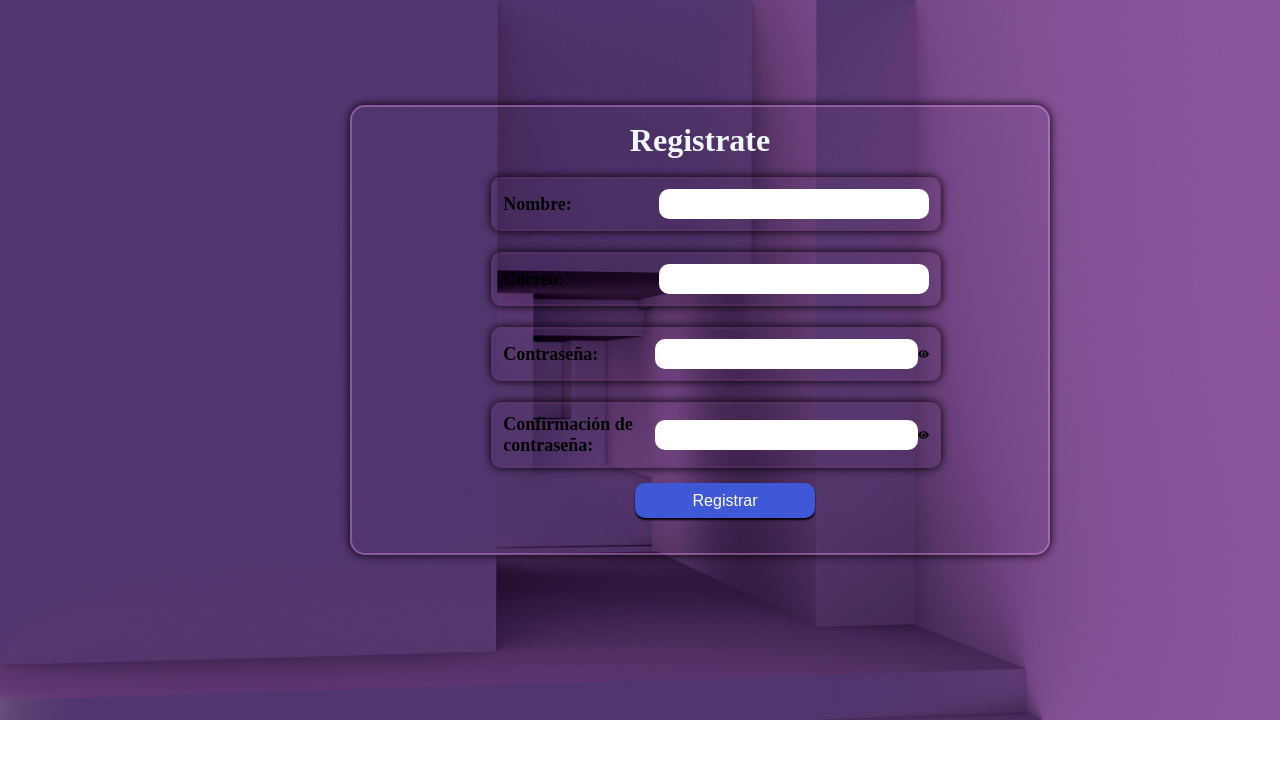
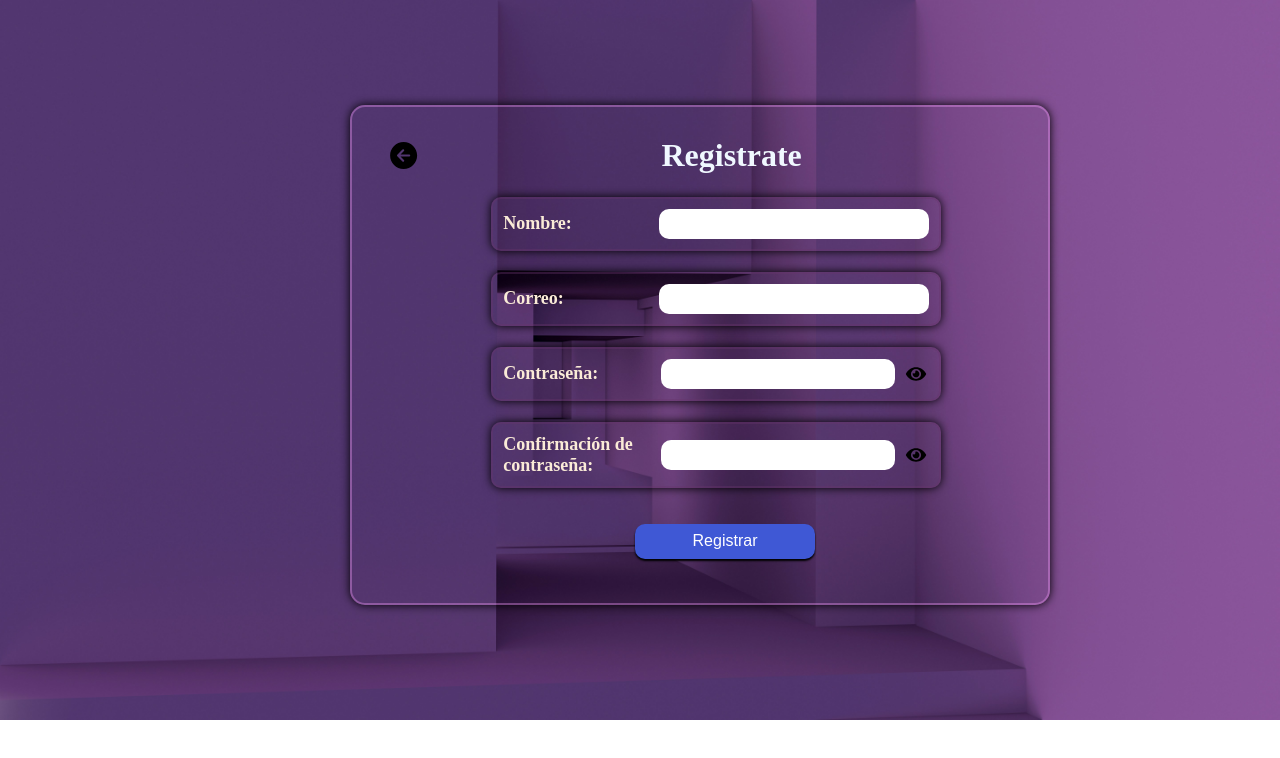
Before and after one commit to iDanteh/platform_mvc, a React (Vite) app: page / in a window 1280 px wide. Both pictures are taken after a click on the element "Registrarse". Shown: the top 758 px of the page. Built offline with nearby package versions, Linux system fonts and the light colour scheme; no server answers.

Commit message:
UpdateRegister&&Accounts

```diff
--- a/src/components/RegisterForm.jsx
+++ b/src/components/RegisterForm.jsx
@@ -1,63 +1,61 @@
-import React, { useEffect, useState } from 'react';
+import React, { useState } from 'react';
 import { FaEye, FaEyeSlash } from 'react-icons/fa';
 
-function RegisterForm({onSubmit}){
+const RegisterForm = ({onSubmit}) => {
     const [showPassword, setShowPassword] = useState(false);
     const [formData, setFormData] = useState({
             name_admin: "",
             email: "",
             password: "",
     });
+    const [confirmarContraseña, setConfirmPassword] = useState("");
+    const [errorMessage, setErrorMessage] = useState("");
 
     const handleChange = (e) => {
         const { name, value } = e.target;
         setFormData({ ...formData, [name]: value });
     };
 
+    const handleConfirmarContra = (e) => {
+        setConfirmPassword(e.target.value);
+    }
+
     const handleFormRegister = (e) => {
         e.preventDefault();
+
+        if(formData.password !== confirmarContraseña){
+            setErrorMessage("Las contraseñas no coinciden");
+            return;
+        }
+        setErrorMessage("");
         onSubmit(formData);
 
         setFormData({
-            nombre_user: "",
-            apellido_pat: "",
-            apellido_mat: "",
-            phone_user: "",
+            name_admin: "",
             email: "",
             password: "",
         });
-    }
+        setConfirmPassword("");
+    };
 
     return (
-        <>
             <div className='div-register-form'>
                 <form onSubmit={handleFormRegister}>
                     <div className='div-box-admin'>
                         <label htmlFor="nombre">Nombre: </label>
                         <br />
-                        <input type="text" id='nombre'/>
+                        <input type="text" id='nombre' name='name_admin' value={formData.name_admin} onChange={handleChange} required/>
                     </div>
                     <br />
                     <div className='div-box-admin'>
                         <label htmlFor="correo">Correo:</label><br />
-                        <input type="email" name="correo" id="correo" />
+                        <input type="email" name="email" id="correo" value={formData.email} onChange={handleChange} required/>
                     </div>
                     <br />
                     <div className='div-box-admin'>
                         <label htmlFor="password">Contraseña:</label><br />
-                        <input type="password" name="password" id="password" />
-                        {showPassword ? (
-                            <FaEyeSlash
-                                className="icon"
-                                onClick={() => setShowPassword(false)}/>
-                                ) : (
-                                 <FaEye className="icon" onClick={() => setShowPassword(true)} />
-                        )}
-                    </div>
-                    <br />
-                    <div className='div-box-admin'>
-                        <label htmlFor="confirPass">Confirmación de contraseña:</label> <br />
-                        <input type="password" name="confirPass" id="confirPass" />
+                        <div className='password-div'>
+                            <input type={showPassword ? "text" : "password"} name="password" id="password" value={formData.password} onChange={handleChange} required/>
                             {showPassword ? (
                                 <FaEyeSlash
                                     className="icon"
@@ -67,10 +65,28 @@ function RegisterForm({onSubmit}){
                             )}
                         </div>
 
+                    </div>
+                    <br />
+                    <div className='div-box-admin'>
+                        <label htmlFor="confirPass">Confirmación de contraseña:</label> <br />
+                        <div className='password-div'>
+                            <input type={showPassword ? "text" : "password"} name="confirPass" id="confirPass" value={confirmarContraseña} onChange={handleConfirmarContra} required/>
+                            {showPassword ? (
+                                <FaEyeSlash
+                                    className="icon"
+                                    onClick={() => setShowPassword(false)}/>
+                                    ) : (
+                                    <FaEye className="icon" onClick={() => setShowPassword(true)} />
+                            )}
+                        </div>
+
+                    </div>
+                    <br />
+                    {errorMessage && <p className="error-message">{errorMessage}</p>}
+                    <button type="submit" className='btn-register-admin'> Registrar</button>
                 </form>
-                <button type="submit" className='btn-register-admin'> Registrar</button>
             </div>
-        </>
     );
-}
+};
+
 export default RegisterForm;
--- a/src/components/TableAccount.jsx
+++ b/src/components/TableAccount.jsx
@@ -1,11 +1,39 @@
-import React, {useState} from 'react';
-function TableAccount() {
+import React, { useEffect, useState } from 'react';
+const TableAccount = () => {
 
 
     return (
-        <>
-
-        </>
+        <div className="table-container">
+            <table className="table-accounts">
+                <thead>
+                    <tr>
+                        <th>Nombre</th>
+                        <th>Correo</th>
+                        <th>Contraseña Correo</th>
+                        <th>Plataforma</th>
+                        <th>Perfil</th>
+                        <th>Contraseña</th>
+                    </tr>
+                </thead>
+                <tbody>
+                    {subscriptions.length > 0 ? (
+                        subscriptions.map((sub) => (
+                            <tr key={sub.id_Subscription}>
+                                <td>{sub.name_user}</td>
+                                <td>{sub.email}</td>
+                                <td>{sub.platform}</td>
+                                <td>{sub.perfil}</td>
+                                <td>{sub.password}</td>
+                            </tr>
+                        ))
+                    ) : (
+                        <tr>
+                            <td colSpan="10">No hay suscripciones registradas.</td>
+                        </tr>
+                    )}
+                </tbody>
+            </table>
+        </div>
     )
 }
 export default TableAccount;
--- a/src/pages/RegisterAdmin.jsx
+++ b/src/pages/RegisterAdmin.jsx
@@ -3,9 +3,12 @@ import Modal from '../components/Modal.jsx';
 import RegisterForm from '../components/RegisterForm.jsx';
 import '../styles/RegisterAdmin_Style.css';
 import { registerAdmin} from '../services/adminService.js';
+import { IoArrowBackCircle } from "react-icons/io5";
+import { useNavigate } from 'react-router-dom';
 function RegisterAdmin(){
     const [isModalOpen, setIsModalOpen] = useState(false);
     const [modalMessage, setModalMessage] = useState("");
+    const navigate = useNavigate();
     const handleRegisterAdmin = async (formData) => {
         try {
             const response = await registerAdmin(formData);
@@ -18,7 +21,11 @@ function RegisterAdmin(){
     };
     return (
         <div className='div-register-admin'>
-            <h1>Registrate</h1>
+            <div className='div-head'>
+                <IoArrowBackCircle className='back-icon' onClick={() => navigate('/')}></IoArrowBackCircle>
+                <h1>Registrate</h1>
+            </div>
+
             <br />
             <RegisterForm onSubmit={handleRegisterAdmin}/>
             <Modal isOpen={isModalOpen} message={modalMessage} onClose={() => setIsModalOpen(false)} />
--- a/src/routes/AppRoutes.jsx
+++ b/src/routes/AppRoutes.jsx
@@ -6,6 +6,7 @@ import { useAuth } from "../context/AuthContext.jsx";
 import Clients from "../pages/Clients.jsx";
 import Suscripciones from '../pages/Suscripciones.jsx';
 import RegisterAdmin from '../pages/RegisterAdmin.jsx';
+import Account from '../pages/Account.jsx';
 
 function Logout() {
     const { logout } = useAuth();
@@ -28,6 +29,7 @@ function AppRouter() {
                     <Route path="/dashboard" element={<Dashboard setSelectedPlatform={setSelectedPlatform} />} />
                     <Route path="/clients" element={<Clients />} />
                     <Route path="/suscripciones" element={<Suscripciones selectedPlatform={selectedPlatform} setSelectedPlatform={setSelectedPlatform} />} />
+                    <Route path="/cuentas" element={<Account />} />
                     <Route path="/logout" element={<Logout />} />
                     <Route path="/" element={<Navigate to="/dashboard" replace />} />
                 </>
--- a/src/services/suscripcionService.js
+++ b/src/services/suscripcionService.js
@@ -14,6 +14,16 @@ export const registerSubscription = async (formData) => {
 export const getSubscription = async () => {
     try {
         const response = await axiosInstance.get('/suscriptions');
+        return response.data;
+    } catch (error) {
+        console.log(error);
+        return [];
+    }
+};
+
+export const getSubscriptionNameUser = async () => {
+    try {
+        const response = await axiosInstance.get('/suscriptions/search');
         return response.data;
     } catch (error) {
         console.log(error);
--- /dev/null
+++ b/src/styles/Account_Style.css
@@ -0,0 +1,49 @@
+*{
+    padding: 0;
+    margin: 0;
+}
+.div-account{
+    padding: 20px;
+    flex: 1;
+    transition: margin-left 0.3s ease;
+    margin-left: 65px;
+    margin-top: 10px;
+    gap: 25px;
+    padding: 1rem;
+    border-radius: 10px;
+    box-shadow: 0 4px 8px rgba(0, 0, 0, 0.1);
+}
+.div-account h1{
+    color: aliceblue;
+}
+.div-account .search-container{
+    display: flex;
+    margin-right: 20px;
+    margin-left: 60%;
+    margin-bottom: 20px;
+}
+.search-container input {
+    padding: 8px 12px;
+    border-radius: 20px;
+    border: 1px solid #ccc;
+    font-size: 16px;
+    margin-right: 10px;
+}
+
+.search-container svg {
+    font-size: 24px;
+    color: #333;
+    margin-right: 10px;
+    cursor: pointer;
+}
+
+.search-container button {
+    font-size: 16px;
+    border-radius: 20px;
+    padding: 8px 16px;
+    background-color: #8026a1ad;
+    color: white;
+    border: none;
+    cursor: pointer;
+    box-shadow: 0 2px 4px rgba(0, 0, 0, 0.1);
+}
--- a/src/styles/Clients_Style.css
+++ b/src/styles/Clients_Style.css
@@ -6,8 +6,12 @@
     padding: 20px;
     flex: 1;
     transition: margin-left 0.3s ease;
-    margin-left: 25px;
-    margin-top: 50px;
+    margin-left: 38px;
+    margin-top: 18px;
+    gap: 25px;
+    padding: 1rem;
+    border-radius: 10px;
+    box-shadow: 0 4px 8px rgba(0, 0, 0, 0.1);
 }
 .formClient{
     margin-bottom: 15px;
@@ -23,6 +27,7 @@
 }
 .clients h1{
     margin-left: 25px;
+    color: aliceblue;
 }
 .clients .divData{
     padding: 6px;
@@ -32,7 +37,9 @@
 }
 .clients label{
     margin-right: 5px;
-    width: 150px;
+    width: 160px;
+    color: solid black;
+    font-weight: 600;
 }
 .clients input{
     padding-left: 10px;
--- a/src/styles/RegisterAdmin_Style.css
+++ b/src/styles/RegisterAdmin_Style.css
@@ -2,9 +2,10 @@
     margin: 0;
     padding: 0;
 }
-.div-register-admin h1{
+.div-head h1{
     color: aliceblue;
     text-align: center;
+    width: 100%;
 }
 .div-register-admin {
     margin-top: 25px;
@@ -13,7 +14,7 @@
     border: 2px solid rgba(242, 151, 247, 0.368);
     box-shadow: 0 0 10px rgba(0, 0, 0, 1);
     width: 700px;
-    height: 450px;
+    height: 500px;
     align-items: center;
     align-content: center;
     margin-left: 50%;
@@ -30,6 +31,7 @@
 .div-register-form label{
     text-align: left;
     width: 250px;
+    color: antiquewhite;
 }
 .div-register-form .div-box-admin{
     width: 450px;
@@ -68,3 +70,25 @@
     background: #6a77b8;
     cursor: pointer;
 }
+.password-div{
+    display: flex;
+    align-items: center;
+    width: 100%;
+}
+.icon{
+    margin-left: 8px;
+    cursor: pointer;
+    width: 30px;
+}
+.back-icon{
+    cursor: pointer;
+    width: 35px;
+    height: 35px;
+}
+.div-head{
+    display: flex;
+    align-items: center;
+    align-content: center;
+    padding: 5px;
+    margin-left: 30px;
+}
```
Also changed, not shown: src/pages/Account.jsx (+41 -0 lines), src/assets/svg/bx-arrow-back.svg (added). Lines whose indentation alone changed are shown as unchanged.
